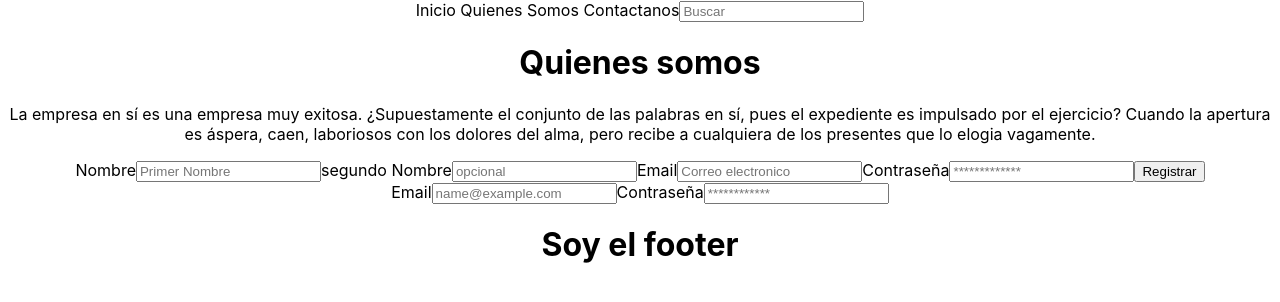
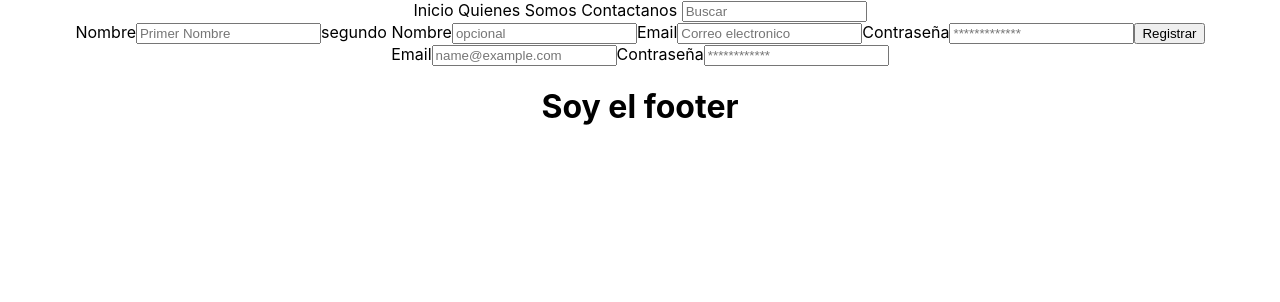
Before and after one commit to Luis901810/taekwondo-florencia, a React (Create React App) app: page / in a window 1280 px wide. Shown: the top 302 px of the page. Built offline with nearby package versions, Linux system fonts and the light colour scheme.

Commit message:
modificaciones

```diff
--- a/src/App.js
+++ b/src/App.js
@@ -1,4 +1,5 @@
 import './App.css';
+import About from './components/about/About';
 import Contactos from './views/contactos/Contactos';
 
 import Footer from './views/footer/Footer';
@@ -15,6 +16,7 @@ function App() {
 
         <Route path='/' element={ <Landing />} />
         <Route path='/contactos' element={ <Contactos /> } />
+        <Route path='/About' element={ < About /> } />
 
       </Routes>
 
--- a/src/components/search/Search.jsx
+++ b/src/components/search/Search.jsx
@@ -7,8 +7,8 @@ const Search = () =>{
         <div>
 
             <span onClick={() => navigate("/")}> Inicio </span>
-            <span> Quienes Somos </span>
-            <span onClick={() => navigate("/contactos")}> Contactanos</span>
+            <span onClick={() => navigate("/About")}> Quienes Somos </span>
+            <span onClick={() => navigate("/contactos")}> Contactanos </span>
 
         <input type="search"id="searchInput" placeholder="Buscar" />
         </div>
--- a/src/views/landing/Landing.jsx
+++ b/src/views/landing/Landing.jsx
@@ -1,4 +1,4 @@
-import About from "../../components/abaut/About";
+
 import Login from "../../components/login/Login";
 import Registro from "../../components/registro/Registro";
 
@@ -8,7 +8,6 @@ const Landing = () =>{
     return(
         <div>
 
-            <About />
             <Registro />
             <Login />
         </div>
```
Also changed, not shown: src/components/about/About.jsx (renamed from src/components/abaut/About.jsx).
